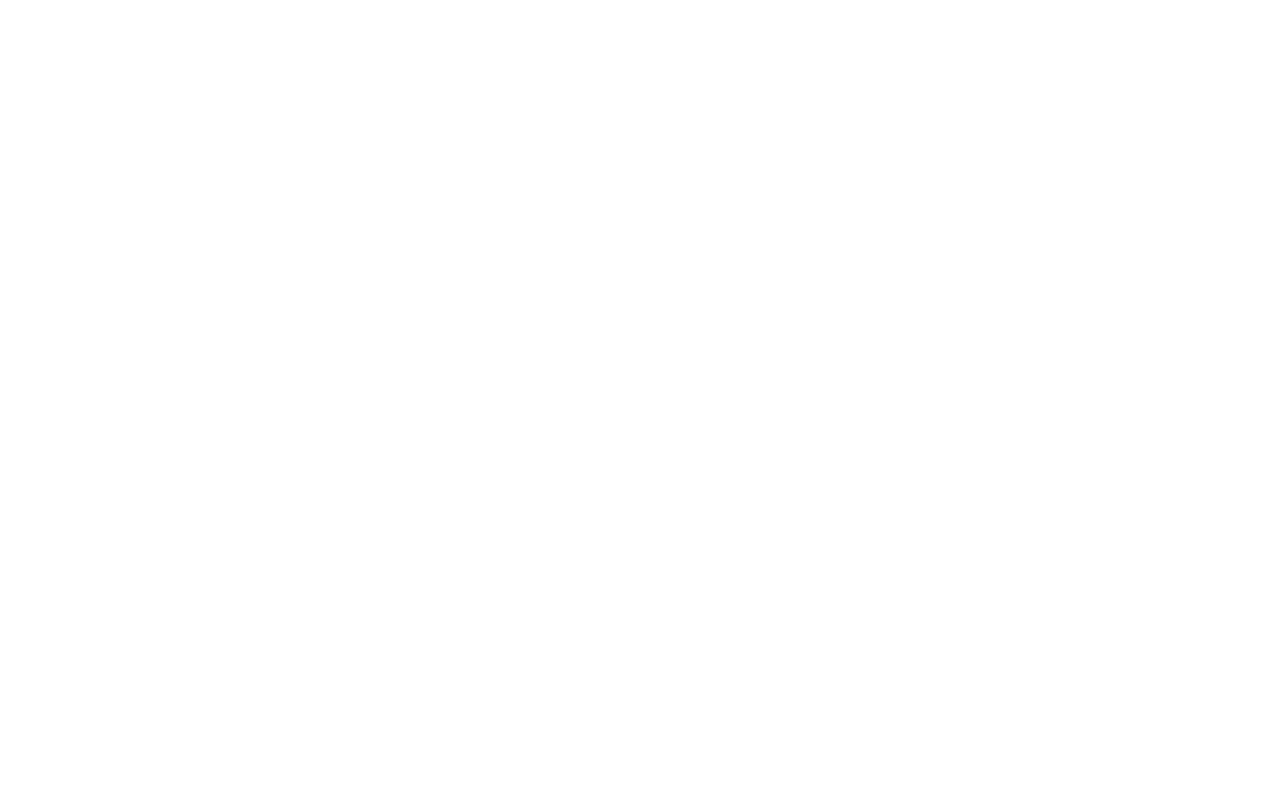
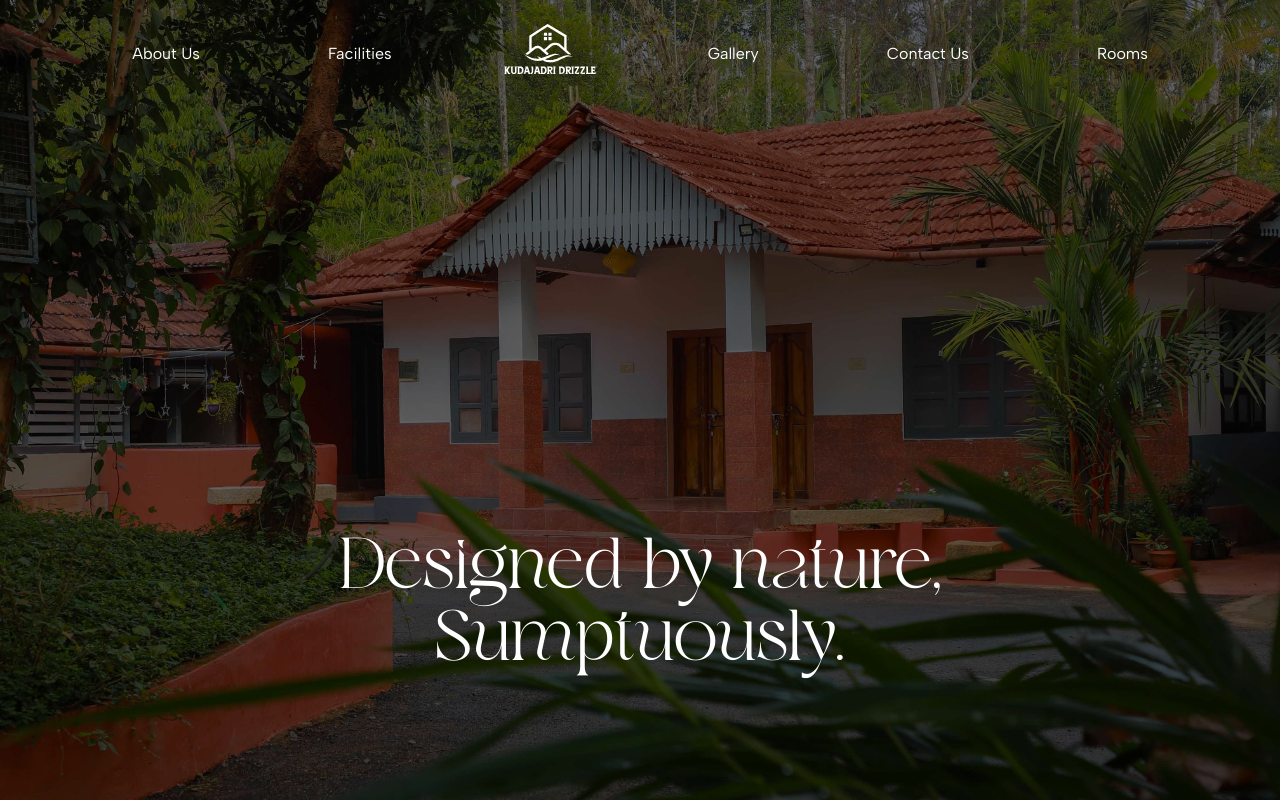
Before and after one commit to kudajadridrizzle/kudajadri.website, a React (Vite) app: page /rooms in a window 1280 px wide. Before the commit this address had no page. Shown: the top 802 px of the page. Built offline with nearby package versions, Linux system fonts and the light colour scheme; no server answers.

Commit message:
Add: new router romms

```diff
--- a/src/App.tsx
+++ b/src/App.tsx
@@ -7,6 +7,7 @@
 import { Gallrey } from "./components/gallery/Gallrey";
 import CurtainTransition from "./curtain-scroll";
 import ScrollToTop from "./components/Home/components/ScrollTop";
+import Rooms from "./components/Rooms/Rooms";
 
 const App = () => {
   return (
@@ -18,6 +19,7 @@
         <Route path="/about" element={<About />} />
         <Route path="/contact" element={<ContactPage />} />
         <Route path="/booking" element={<Booking />} /> {/* This slides up */}
+        <Route path="/rooms" element={<Rooms />} />
         <Route path="/rooms/:id" element={<RoomDetails />} />
         <Route path="/gallery" element={<Gallrey />} />
         </Routes>
--- a/src/components/Home/components/Header.tsx
+++ b/src/components/Home/components/Header.tsx
@@ -14,7 +14,7 @@
 export const Header = ({ type = "white" }: HeaderProps) => {
   const location = useLocation();
   const [scrolled, setScrolled] = useState(false);
-  const isHome = location.pathname === "/" || location.pathname === "/about";
+  const isHome = location.pathname === "/" || location.pathname === "/about" || location.pathname === "/rooms";
   const headerColor = scrolled ? "black" : type;
 
 
@@ -79,13 +79,13 @@
         >
           Contact Us
         </NavLink>
-        {/* <NavLink
-          to="/contact"
+        <NavLink
+          to="/rooms"
           className={`px-4 py-2 ${headerColor === "white" ? "text-[#FFF]" : "text-primary"
             } font-albertSans`}
         >
-          Tour packages
-        </NavLink> */}
+          Rooms
+        </NavLink>
       </div>
       <PhoneHeader headerColor={headerColor} />
     </div>
--- /dev/null
+++ b/src/components/Rooms/Components/Hero.tsx
@@ -0,0 +1,20 @@
+import { Header } from "../../Home/components/Header";
+
+const Hero = () => {
+  return (
+    <div className="relative h-screen bg-[url('/aboutHero.jpg')] bg-no-repeat bg-cover">
+      {/* Overlay */}
+      <div className="absolute inset-0 bg-black bg-opacity-60"></div>
+      {/* Content */}
+      <div className="relative z-10">
+        <Header />
+        <div className="text-[#ffff] font-staylista sm:text-[72px] h-[100vh] flex flex-col items-center justify-end mobile:text-5xl">
+          <h1 className="text-center">Designed by nature,</h1>
+          <h1 className="mb-[120px]">Sumptuously.</h1>
+        </div>
+      </div>
+    </div>
+  );
+};
+
+export default Hero;
--- /dev/null
+++ b/src/components/Rooms/Rooms.tsx
@@ -0,0 +1,19 @@
+import Faq from "../Home/components/Faq";
+import Footer from "../Home/components/Footer";
+import { IndividualRooms } from "../Home/components/IndividualRooms";
+import RoomSession from "../Home/components/RoomSession";
+import Hero from "./Components/Hero";
+
+const About = () => {
+  return (
+    <div>
+      <Hero />
+      <RoomSession />
+      <IndividualRooms />
+      <Faq/>
+      <Footer />
+    </div>
+  );
+};
+
+export default About;
```
